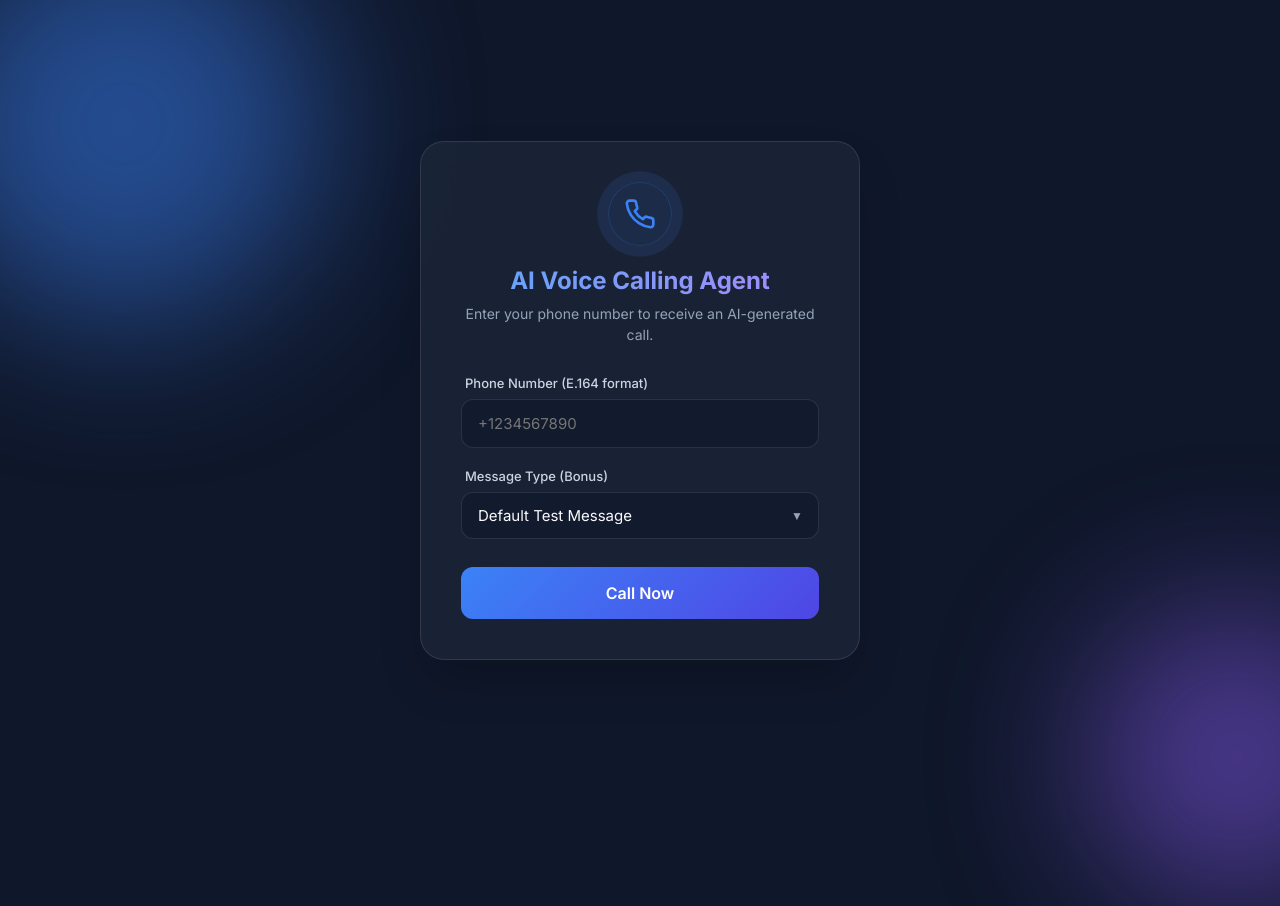
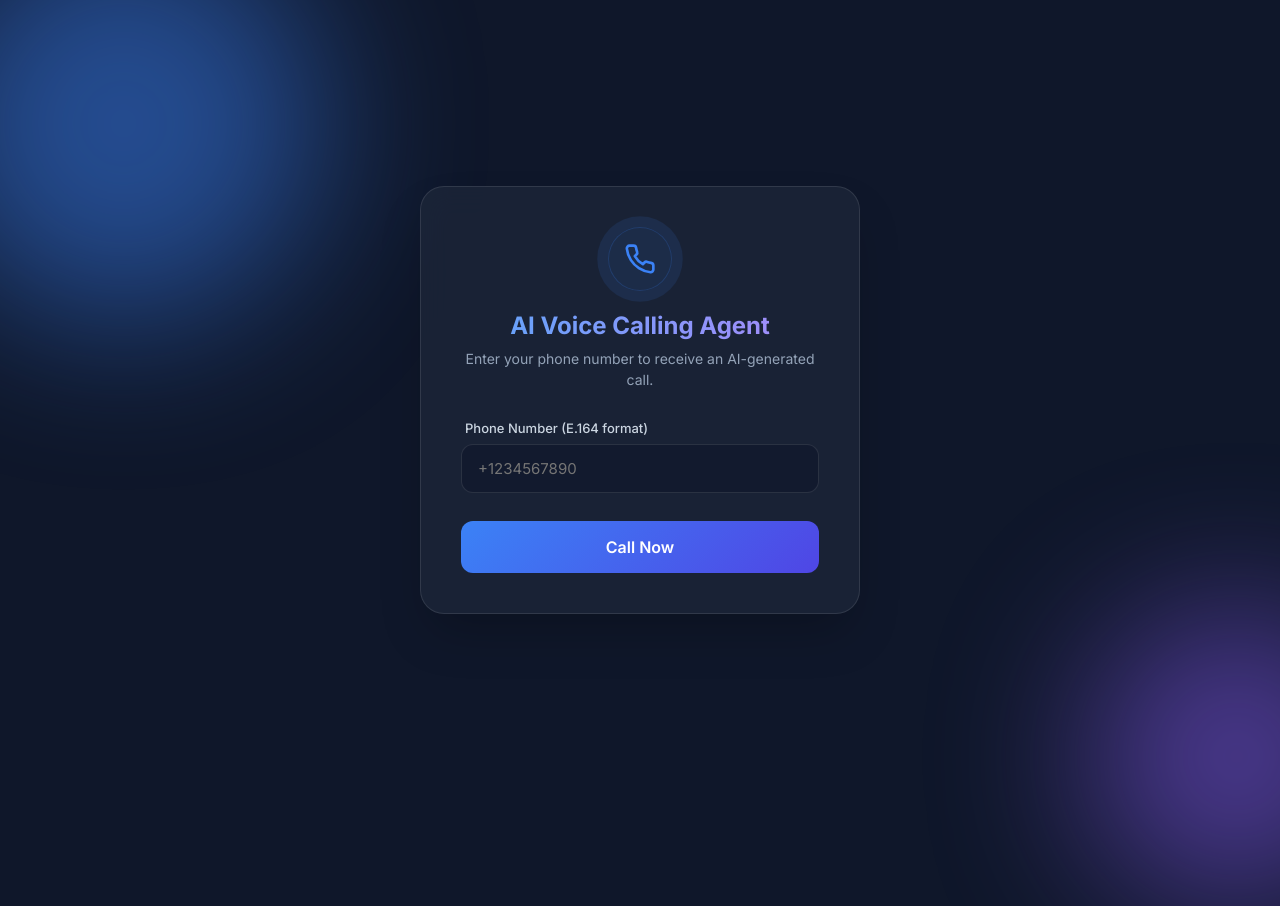
Before and after one commit to manndoshi15/ai-voice-agent, a Flask app: page / in a window 1280 px wide; the page is wider, and only the part inside the window is pictured. Run offline with Flask 3, Linux system fonts and the light colour scheme.

Commit message:
Remove Message Type selection since chatbot is connected

```diff
--- a/app.py
+++ b/app.py
@@ -29,21 +29,12 @@ def make_call():
 
     data = request.json
     phone_number = data.get('phone_number')
-    message_type = data.get('message_type', 'default')
 
     if not phone_number:
         return jsonify({'success': False, 'message': 'Phone number is required.'}), 400
 
     if not validate_phone_number(phone_number):
         return jsonify({'success': False, 'message': 'Invalid phone number format. Please use E.164 (e.g., +1234567890).'}), 400
-
-    # Optional: Override the assistant's first message based on message_type
-    first_message_map = {
-        'sales': "Hi! I'm calling to check if you'd like to renew your AI subscription.",
-        'support': "Hello! I'm calling because your support ticket has been resolved. Let me walk you through the details.",
-        'default': "Hello! I'm your AI voice assistant. How can I help you today?"
-    }
-    first_message = first_message_map.get(message_type, first_message_map['default'])
 
     # ----------------------------------------------------------
     # Call the Vapi API to initiate an outbound phone call
@@ -60,9 +51,6 @@ def make_call():
         "phoneNumberId": VAPI_PHONE_NUMBER_ID,
         "customer": {
             "number": phone_number
-        },
-        "assistantOverrides": {
-            "firstMessage": first_message
         }
     }
 
--- a/static/js/main.js
+++ b/static/js/main.js
@@ -1,7 +1,6 @@
 document.addEventListener('DOMContentLoaded', () => {
     const form = document.getElementById('call-form');
     const phoneInput = document.getElementById('phone');
-    const messageTypeInput = document.getElementById('messageType');
     const callBtn = document.getElementById('call-btn');
     const btnText = document.querySelector('.btn-text');
     const btnLoader = document.querySelector('.btn-loader');
@@ -19,7 +18,6 @@ document.addEventListener('DOMContentLoaded', () => {
         e.preventDefault();
 
         const phoneNumber = phoneInput.value.trim();
-        const messageType = messageTypeInput.value;
 
         // Basic frontend validation
         if (!/^\+?[1-9]\d{1,14}$/.test(phoneNumber)) {
@@ -38,8 +36,7 @@ document.addEventListener('DOMContentLoaded', () => {
                     'Content-Type': 'application/json',
                 },
                 body: JSON.stringify({
-                    phone_number: phoneNumber,
-                    message_type: messageType
+                    phone_number: phoneNumber
                 })
             });
 
--- a/templates/index.html
+++ b/templates/index.html
@@ -30,16 +30,6 @@
                     <input type="tel" id="phone" placeholder="+1234567890" required>
                 </div>
 
-                <div class="input-group">
-                    <label for="messageType">Message Type (Bonus)</label>
-                    <div class="select-wrapper">
-                        <select id="messageType">
-                            <option value="default">Default Test Message</option>
-                            <option value="sales">Sales Check-in</option>
-                            <option value="support">Support Ticket Update</option>
-                        </select>
-                    </div>
-                </div>
 
                 <button type="submit" id="call-btn">
                     <span class="btn-text">Call Now</span>
```
